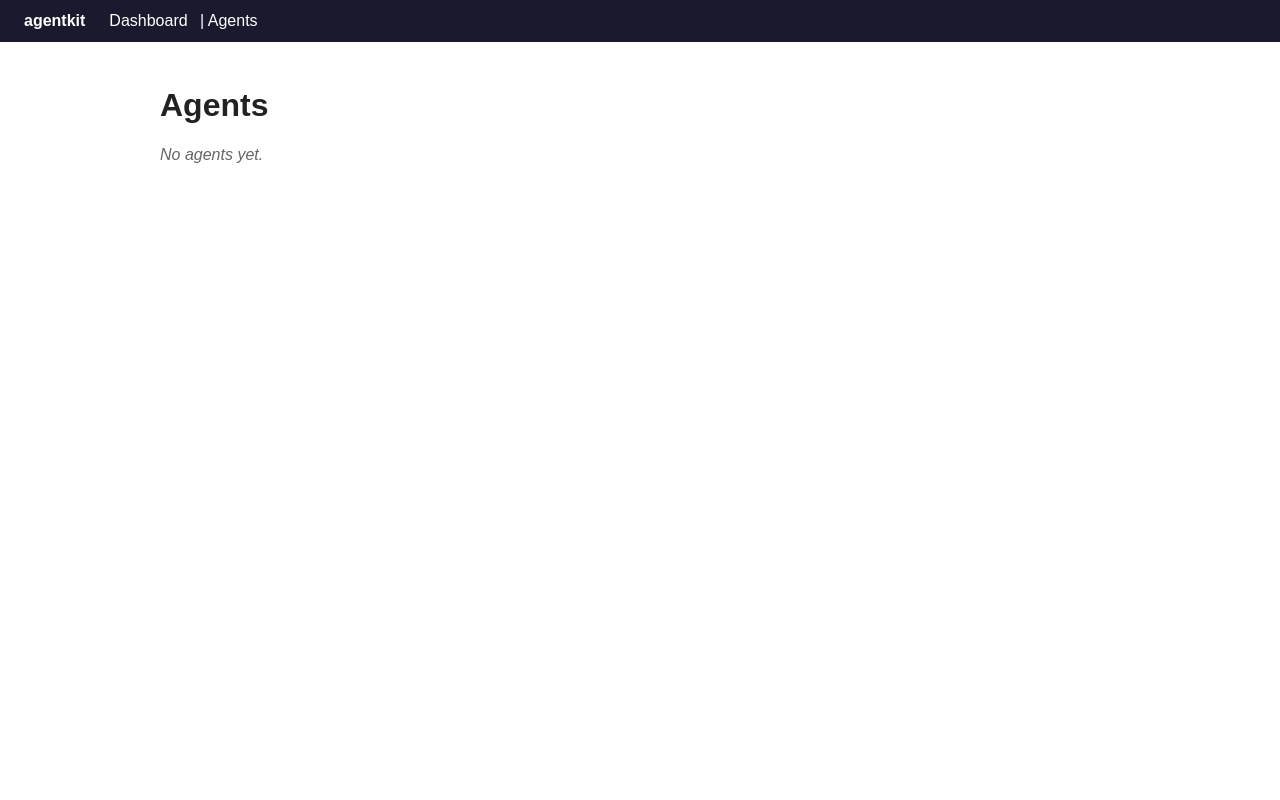
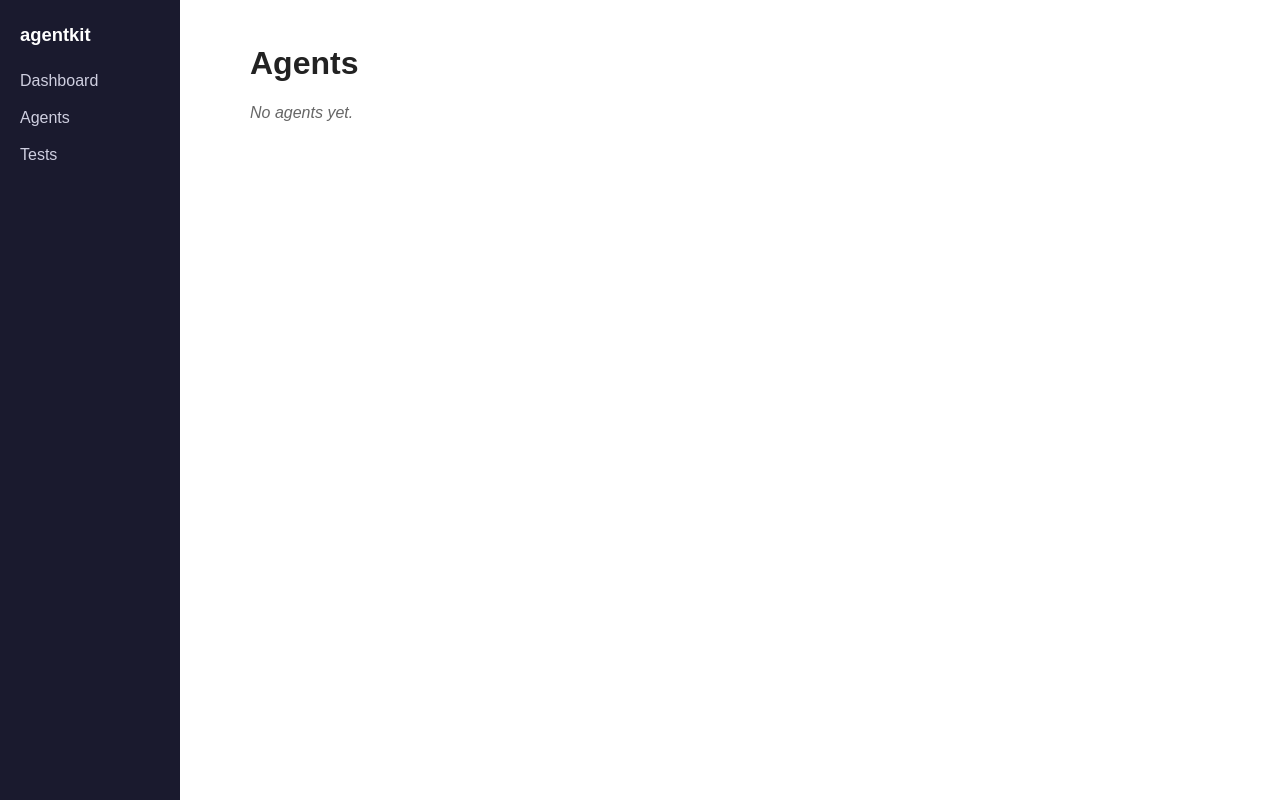
Before and after one commit to ser888gio/agent-testkit, a FastAPI app: page /agents in a window 1280 px wide. Run offline with FastAPI, Linux system fonts and the light colour scheme; data that the repository does not hold is empty.

Commit message:
feat(web): left sidebar nav + Tests landing page
- Replace top header with a left sidebar (Dashboard, Agents, Tests)
- Add /tests page listing distinct tests across all runs with
  category, risk, run count, and latest status; each links to its
  latest test detail
- Store.list_tests() aggregation helper
- Sidebar CSS; tests for sidebar nav and the Tests page

Co-Authored-By: Claude Opus 4.8 <noreply@anthropic.com>

```diff
--- a/agentkit/core/store.py
+++ b/agentkit/core/store.py
@@ -153,6 +153,33 @@ class Store:
         cur = self._conn.execute("SELECT * FROM agents ORDER BY created_at DESC")
         return [AgentRow(**dict(row)) for row in cur.fetchall()]
 
+    def list_tests(self) -> list[dict]:
+        """Distinct tests seen across all runs, with their latest status."""
+        cur = self._conn.execute(
+            """
+            SELECT tr.test_id, tr.category, tr.risk, tr.status,
+                   r.id AS run_id, r.agent_id
+            FROM test_results tr
+            JOIN runs r ON r.id = tr.run_id
+            ORDER BY r.started_at DESC, tr.id
+            """
+        )
+        seen: dict[str, dict] = {}
+        for row in cur.fetchall():
+            if row["test_id"] in seen:
+                seen[row["test_id"]]["run_count"] += 1
+                continue
+            seen[row["test_id"]] = {
+                "test_id": row["test_id"],
+                "category": row["category"],
+                "risk": row["risk"],
+                "latest_status": row["status"],
+                "latest_run_id": row["run_id"],
+                "latest_agent_id": row["agent_id"],
+                "run_count": 1,
+            }
+        return sorted(seen.values(), key=lambda t: (t["category"], t["test_id"]))
+
     def run_count(self, agent_id: str) -> int:
         row = self._conn.execute(
             "SELECT COUNT(*) AS n FROM runs WHERE agent_id = ?", (agent_id,)
--- a/agentkit/web/app.py
+++ b/agentkit/web/app.py
@@ -87,6 +87,13 @@ def agent_detail(agent_id: str) -> HTMLResponse:
     )
 
 
+@app.get("/tests", response_class=HTMLResponse)
+def tests_page() -> HTMLResponse:
+    store = get_store()
+    tests = store.list_tests()
+    return _render("tests.html", tests=tests)
+
+
 def _load_run_or_404(run_id: str):
     store = get_store()
     try:
--- a/agentkit/web/static/style.css
+++ b/agentkit/web/static/style.css
@@ -1,8 +1,11 @@
 body { font-family: sans-serif; margin: 0; color: #222; }
-header { background: #1a1a2e; color: #fff; padding: 0.75rem 1.5rem; display: flex; gap: 1.5rem; align-items: center; }
-header a { color: #fff; text-decoration: none; font-weight: bold; }
-header nav a { font-weight: normal; margin-right: 0.5rem; }
-main { padding: 1.5rem; max-width: 960px; margin: 0 auto; }
+.layout { display: flex; min-height: 100vh; }
+.sidebar { background: #1a1a2e; color: #fff; width: 180px; flex-shrink: 0; padding: 1rem 0; }
+.sidebar .brand { display: block; color: #fff; text-decoration: none; font-weight: bold; font-size: 1.15rem; padding: 0.5rem 1.25rem 1rem; }
+.sidebar nav { display: flex; flex-direction: column; }
+.sidebar nav a { color: #cfcfe0; text-decoration: none; padding: 0.6rem 1.25rem; }
+.sidebar nav a:hover { background: #2a2a44; color: #fff; }
+main { padding: 1.5rem; max-width: 960px; margin: 0 auto; flex: 1; min-width: 0; }
 table { border-collapse: collapse; width: 100%; margin: 1rem 0; }
 td, th { border: 1px solid #ddd; padding: 6px 10px; text-align: left; }
 th { background: #f5f5f5; }
--- a/agentkit/web/templates/base.html
+++ b/agentkit/web/templates/base.html
@@ -6,12 +6,18 @@
 <link rel="stylesheet" href="/static/style.css">
 </head>
 <body>
-<header>
-  <a href="/">agentkit</a>
-  <nav><a href="/">Dashboard</a> | <a href="/agents">Agents</a></nav>
-</header>
-<main>
-{% block content %}{% endblock %}
-</main>
+<div class="layout">
+  <aside class="sidebar">
+    <a class="brand" href="/">agentkit</a>
+    <nav>
+      <a href="/">Dashboard</a>
+      <a href="/agents">Agents</a>
+      <a href="/tests">Tests</a>
+    </nav>
+  </aside>
+  <main>
+  {% block content %}{% endblock %}
+  </main>
+</div>
 </body>
 </html>
```
Also changed, not shown: agentkit/web/templates/tests.html (added, +21 -0 lines), tests/test_web.py (+40 -0 lines).
